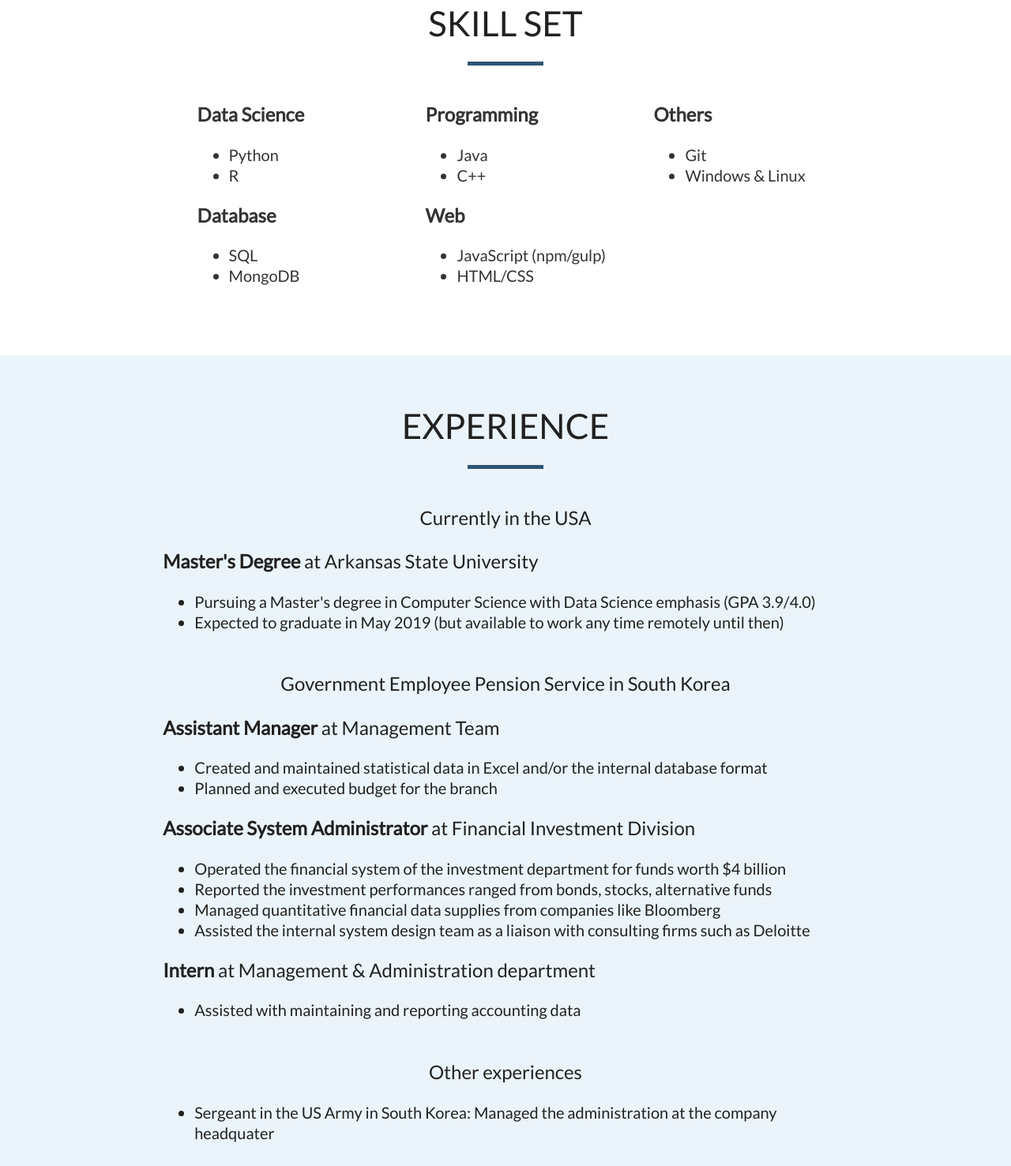
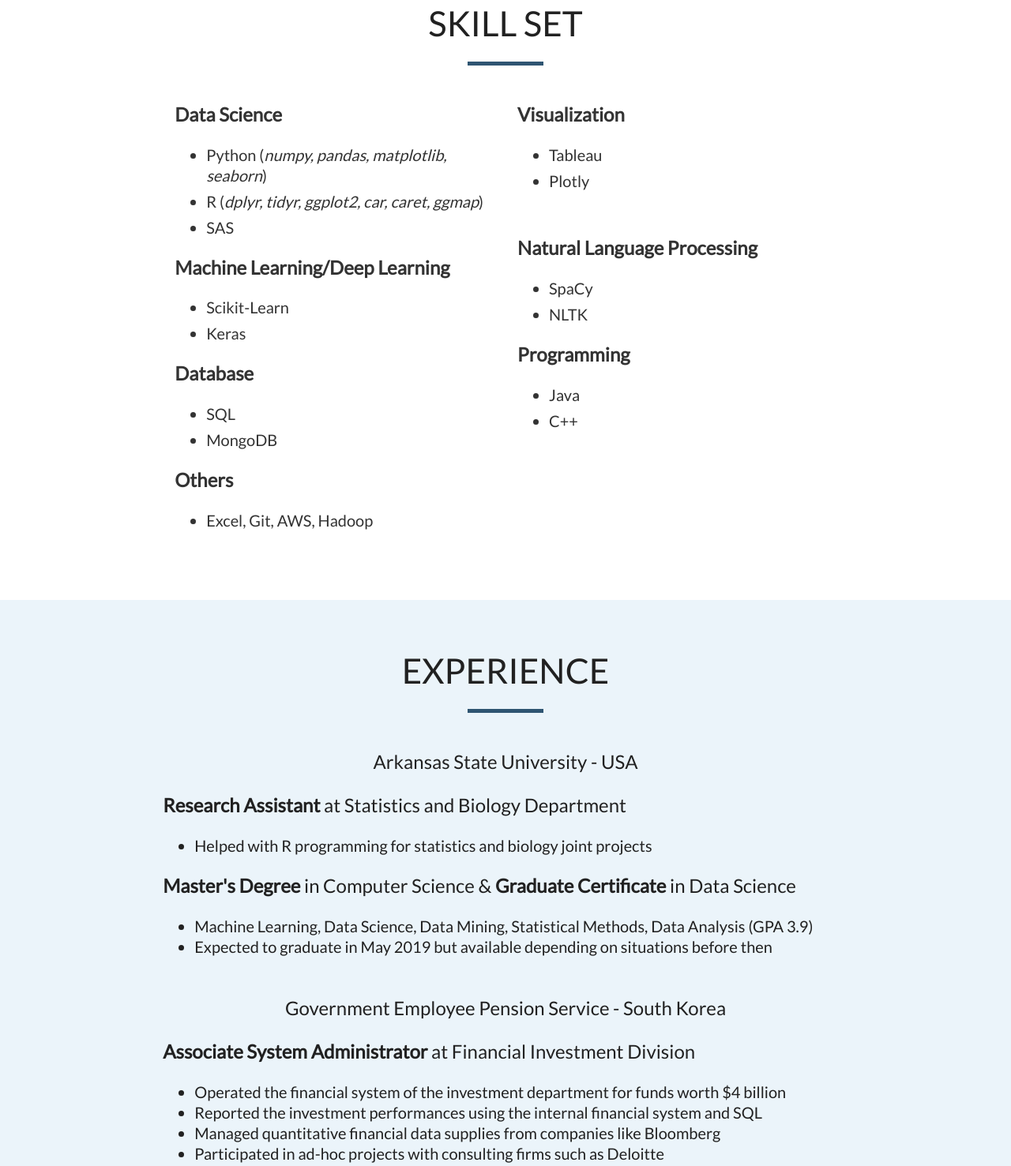
Before and after one commit to Q-shick/portfolio, a website: page app/index.html in a window 1280 px wide. Shown: the part 2020-3497 px from the top of the page at 79% size. Drawn offline with Linux system fonts and the light colour scheme.

Commit message:
Updated experiences

```diff
--- a/app/index.html
+++ b/app/index.html
@@ -177,35 +177,44 @@
       <h2 class="wrapper__title">SKILL SET</h2>
       <hr class="wrapper__line-section">
       <div class="split paragraph">
-        <div class="split__column-3">
+        <div class="split__column-2">
           <strong>Data Science</strong>
           <ul>
-            <li>Python</li>
-            <li>R</li>
+            <li>Python (<em>numpy, pandas, matplotlib, seaborn</em>)</li>
+            <li>R (<em>dplyr, tidyr, ggplot2, car, caret, ggmap</em>)</li>
+            <li>SAS</li>
+          </ul>
+          <strong>Machine Learning/Deep Learning</strong>
+          <ul>
+            <li>Scikit-Learn</li>
+            <li>Keras</li>
           </ul>
           <strong>Database</strong>
           <ul>
             <li>SQL</li>
             <li>MongoDB</li>
           </ul>
+          <strong>Others</strong>
+          <ul>
+            <li>Excel, Git, AWS, Hadoop</li>
+          </ul>
         </div>
-        <div class="split__column-3">
+        <div class="split__column-2">
+          <strong>Visualization</strong>
+          <ul>
+            <li>Tableau</li>
+            <li>Plotly</li>
+            <br>
+          </ul>
+          <strong>Natural Language Processing</strong>
+          <ul>
+            <li>SpaCy</li>
+            <li>NLTK</li>
+          </ul>
           <strong>Programming</strong>
           <ul>
             <li>Java</li>
             <li>C++</li>
-          </ul>
-          <strong>Web</strong>
-          <ul>
-            <li>JavaScript (npm/gulp)</li>
-            <li>HTML/CSS</li>
-          </ul>
-        </div>
-        <div class="split__column-3">
-          <strong>Others</strong>
-          <ul>
-            <li>Git</li>
-            <li>Windows & Linux</li>
           </ul>
         </div>
       </div>
@@ -218,28 +227,27 @@
       <h2 class="wrapper__title">EXPERIENCE</h2>
       <hr class="wrapper__line-section">
       <div class="paragraph paragraph__content">
-        <div style="text-align:center">Currently in the USA</div>
+        <div style="text-align:center">Arkansas State University - USA</div>
         <br>
-        <strong>Master's Degree</strong> at Arkansas State University
+        <strong>Research Assistant</strong> at Statistics and Biology Department
         <ul>
-          <li>Pursuing a Master's degree in Computer Science with Data Science emphasis (GPA 3.9/4.0)</li>
-          <li>Expected to graduate in May 2019 (but available to work any time remotely until then)</li>
+          <li>Helped with R programming for statistics and biology joint projects</li>
+        </ul>
+        <strong>Master's Degree</strong> in Computer Science & <strong>Graduate Certificate </strong> in Data Science
+        <ul>
+          <li>Machine Learning, Data Science, Data Mining, Statistical Methods, Data Analysis (GPA 3.9)</li>
+          <li>Expected to graduate in May 2019 but available depending on situations before then</li>
         </ul>
         <br>
 
-        <div style="text-align:center">Government Employee Pension Service in South Korea</div>
+        <div style="text-align:center">Government Employee Pension Service - South Korea</div>
         <br>
-        <strong>Assistant Manager</strong> at Management Team
-        <ul>
-          <li>Created and maintained statistical data in Excel and/or the internal database format</li>
-          <li>Planned and executed budget for the branch</li>
-        </ul>
         <strong>Associate System Administrator</strong> at Financial Investment Division
         <ul>
           <li>Operated the financial system of the investment department for funds worth $4 billion</li>
-          <li>Reported the investment performances ranged from bonds, stocks, alternative funds</li>
+          <li>Reported the investment performances using the internal financial system and SQL</li>
           <li>Managed quantitative financial data supplies from companies like Bloomberg</li>
-          <li>Assisted the internal system design team as a liaison with consulting firms such as Deloitte</li>
+          <li>Participated in ad-hoc projects with consulting firms such as Deloitte</li>
         </ul>
         <strong>Intern</strong> at Management & Administration department
         <ul>
@@ -249,7 +257,7 @@
 
         <div style="text-align:center">Other experiences</div>
         <ul>
-          <li>Sergeant in the US Army in South Korea: Managed the administration at the company headquater</li>
+          <li>Sergeant in the US Army in South Korea: Managed the administration at the company headquarter</li>
         </ul>
       </div>
     </div>
```
Also changed, not shown: docs/index.html (+37 -29 lines).
